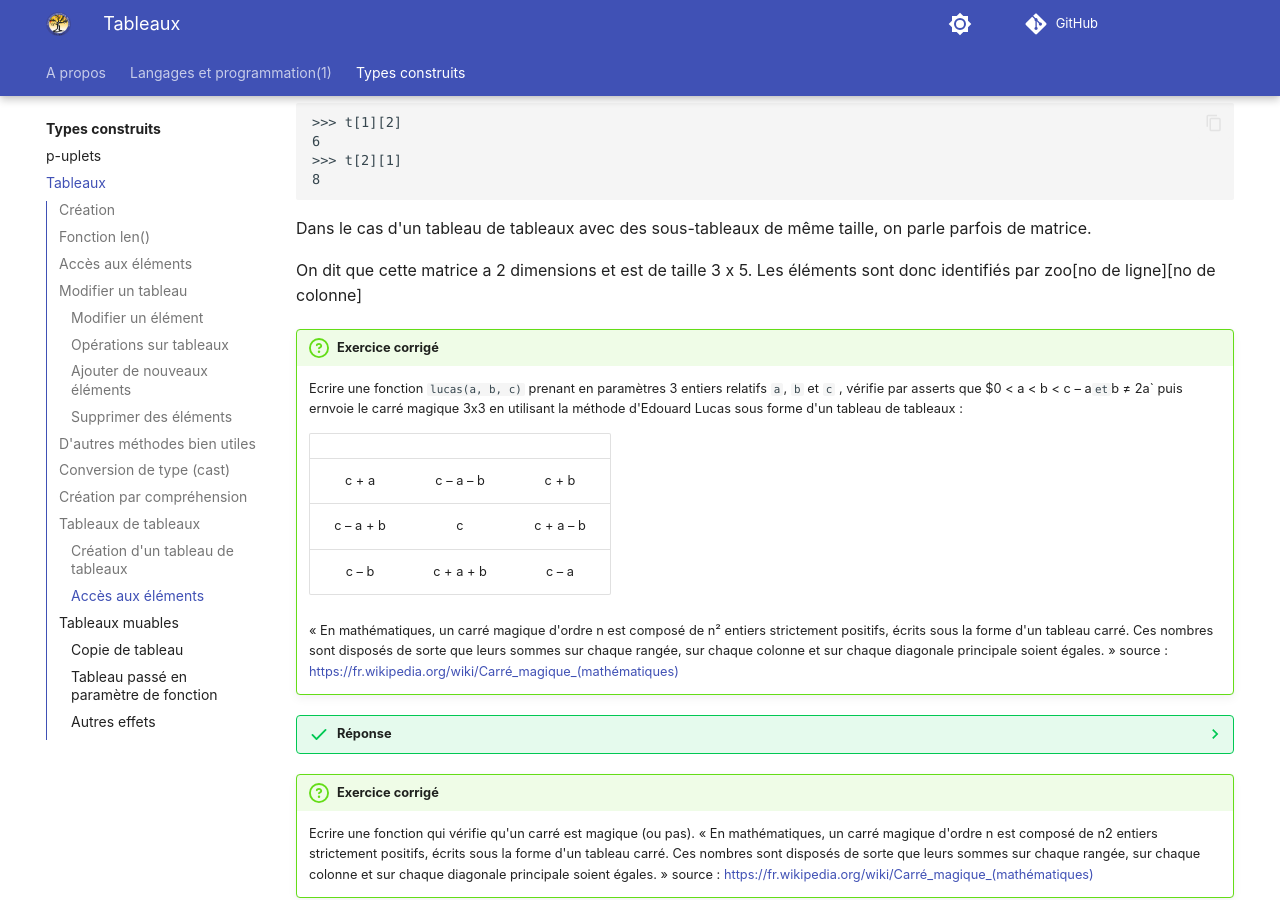
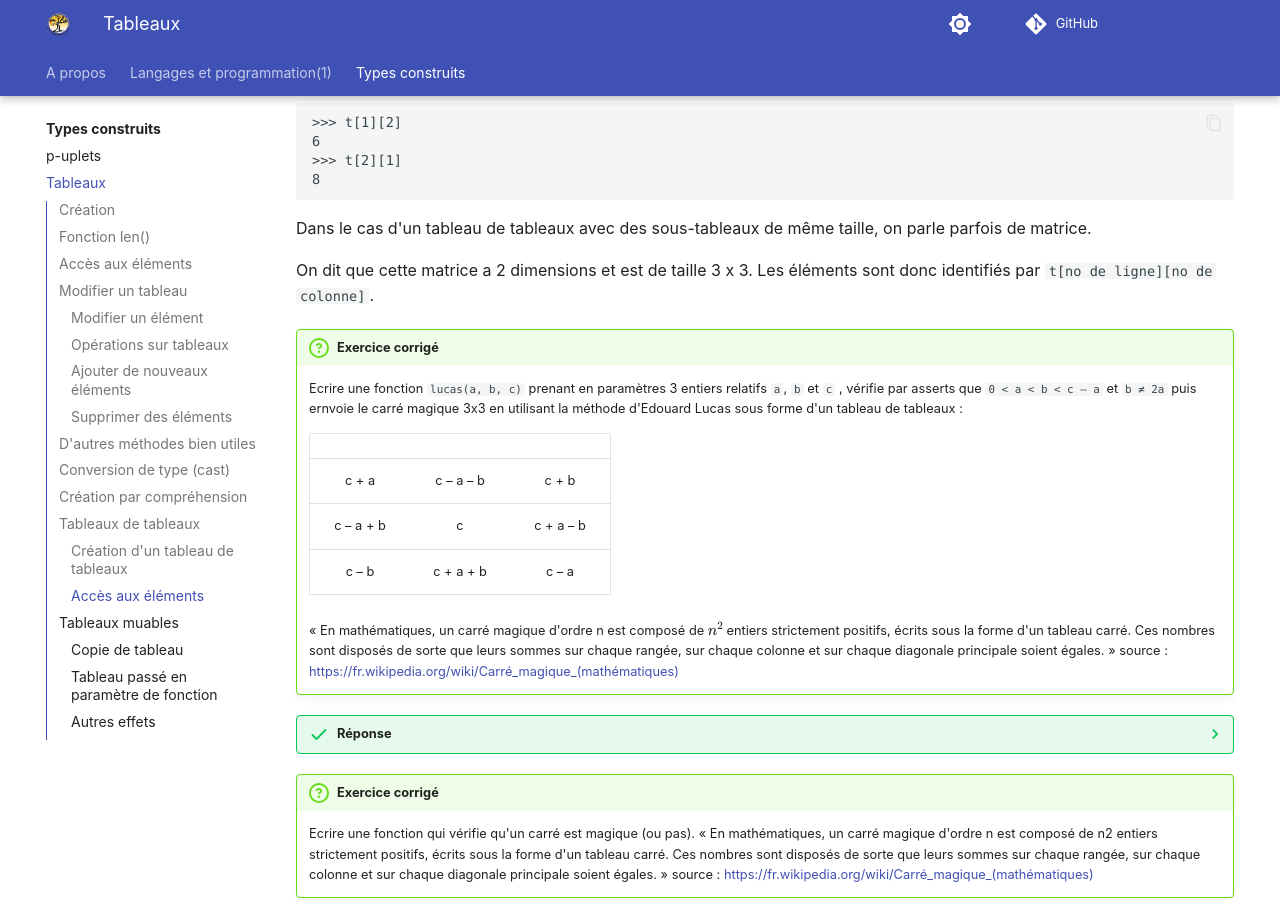
Before and after one commit to eipaca/NSI-1, an MkDocs documentation site: the page built from docs/types-construits/2-tableaux.md, in a window 1280 px wide and 900 px high, scrolled down 9392 px. Built offline with MkDocs 1.6.1 and Material for MkDocs 9.7.7, drawn with Linux system fonts in a browser that asks for light colours; emoji names are drawn with the system emoji font; comment, search, counter and statistics services are not loaded.

Commit message:
Add files via upload

```diff
--- a/docs/types-construits/2-tableaux.md
+++ b/docs/types-construits/2-tableaux.md
@@ -514,12 +514,12 @@ Dans le cas d'un tableau de tableaux avec des sous-tableaux de même taille, on
 
 
 
-On dit que cette matrice a 2 dimensions et est de taille 3 x 5. Les éléments sont donc identifiés par zoo[no de ligne][no de colonne]
+On dit que cette matrice a 2 dimensions et est de taille 3 x 3. Les éléments sont donc identifiés par `t[no de ligne][no de colonne]`.
 
 
 
 !!! question "Exercice corrigé"
-	Ecrire une fonction `lucas(a, b, c)` prenant en paramètres 3 entiers relatifs `a`, `b` et `c` , vérifie par asserts que  $0 < a < b < c – a` et `b ≠ 2a` puis ernvoie le carré magique 3x3 en utilisant la méthode d'Edouard Lucas sous forme d'un tableau de tableaux :
+	Ecrire une fonction `lucas(a, b, c)` prenant en paramètres 3 entiers relatifs `a`, `b` et `c` , vérifie par asserts que  `0 < a < b < c – a` et `b ≠ 2a` puis ernvoie le carré magique 3x3 en utilisant la méthode d'Edouard Lucas sous forme d'un tableau de tableaux :
 
 
     ||||
@@ -529,7 +529,7 @@ On dit que cette matrice a 2 dimensions et est de taille 3 x 5. Les éléments s
     |c – b|c + a + b|c – a|
 
 
-    «  En mathématiques, un carré magique d'ordre n est composé de n² entiers strictement positifs, écrits sous la forme d'un tableau carré. Ces nombres sont disposés de sorte que leurs sommes sur chaque rangée, sur chaque colonne et sur chaque diagonale principale soient égales. » source : [https://fr.wikipedia.org/wiki/Carré_magique_(mathématiques)](https://fr.wikipedia.org/wiki/Carr%C3%A9_magique_(math%C3%A9matiques))
+    «  En mathématiques, un carré magique d'ordre n est composé de $n^2$ entiers strictement positifs, écrits sous la forme d'un tableau carré. Ces nombres sont disposés de sorte que leurs sommes sur chaque rangée, sur chaque colonne et sur chaque diagonale principale soient égales. » source : [https://fr.wikipedia.org/wiki/Carré_magique_(mathématiques)](https://fr.wikipedia.org/wiki/Carr%C3%A9_magique_(math%C3%A9matiques))
 
 
 
```
Also changed, not shown: other parts of docs/types-construits/2-tableaux.md (+1 -1 lines).
